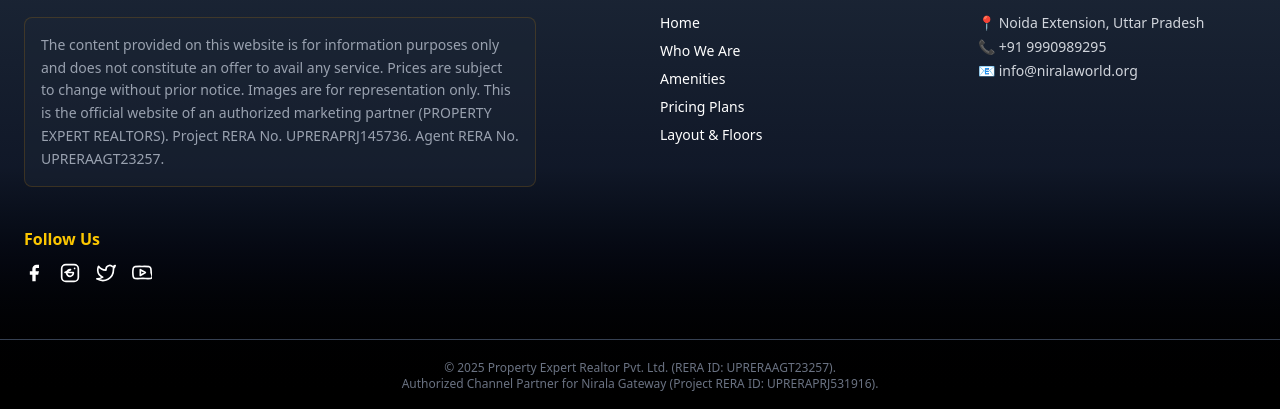
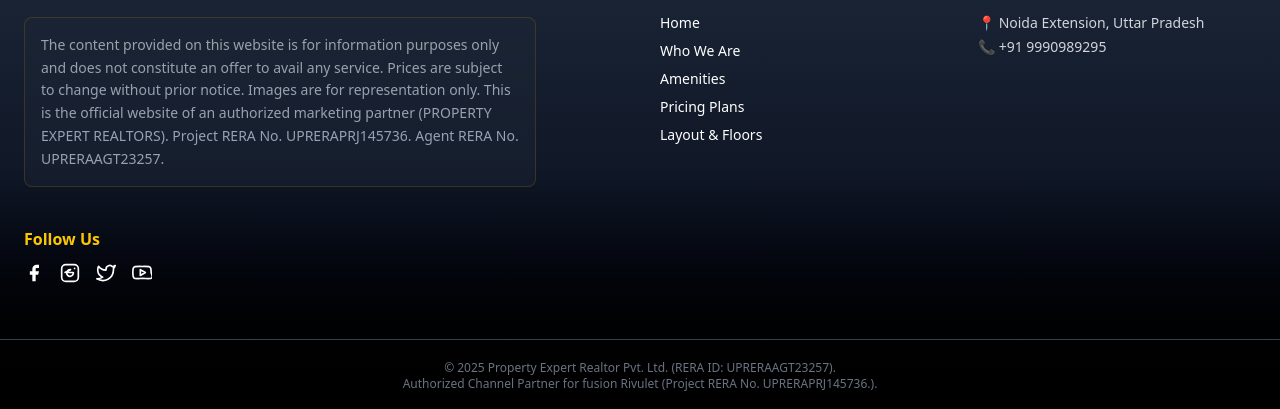
Before and after one commit to RishabhGoshwami/fusion, a React (Vite) app in the folder client/: page / in a window 1280 px wide. Shown: the part 5370-5779 px from the top of the page. Built offline with nearby package versions, Linux system fonts and the light colour scheme.

Commit message:
new commit

```diff
--- a/client/src/components/Footer.jsx
+++ b/client/src/components/Footer.jsx
@@ -116,7 +116,6 @@
           <address className="not-italic text-sm text-gray-300 space-y-1">
             <p>📍 Noida Extension, Uttar Pradesh</p>
             <p>📞 +91 9990989295</p>
-            <p>📧 info@niralaworld.org</p>
           </address>
         </div>
 
@@ -156,8 +155,7 @@
       <div className="text-center text-xs text-gray-500 border-t border-gray-700 py-5">
         © {new Date().getFullYear()} Property Expert Realtor Pvt. Ltd. (RERA ID:
         UPRERAAGT23257). <br />
-        Authorized Channel Partner for Nirala Gateway (Project RERA ID:
-        UPRERAPRJ531916).
+        Authorized Channel Partner for fusion Rivulet (Project RERA No. UPRERAPRJ145736.).
       </div>
     </footer>
   );
```
